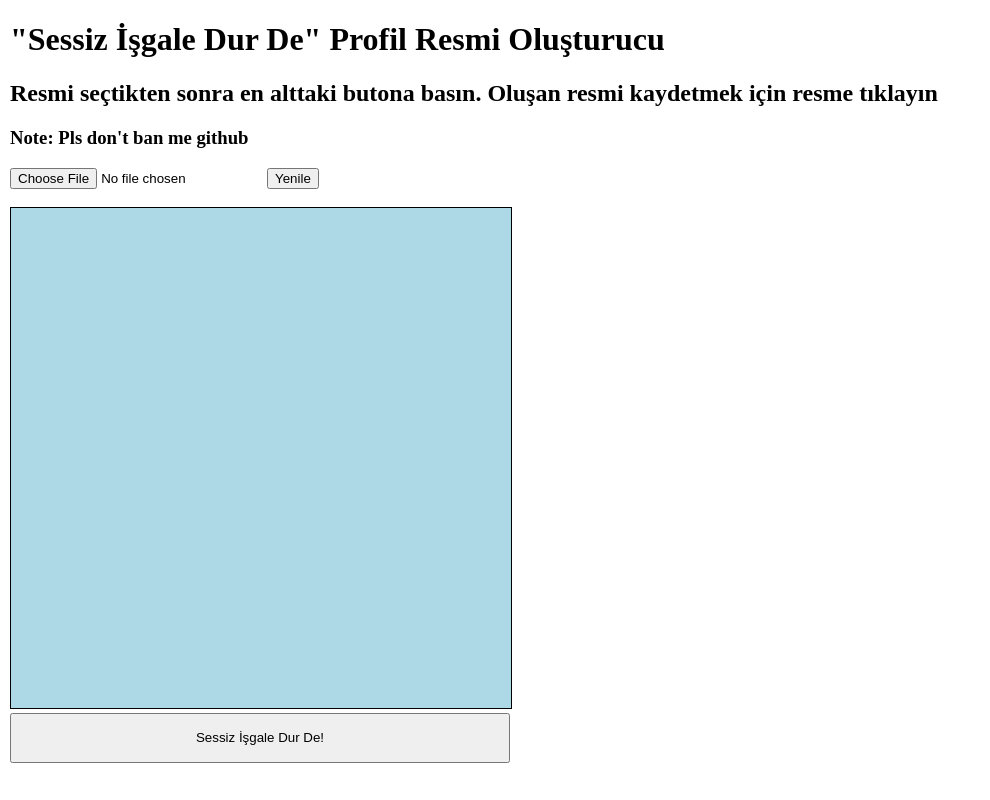
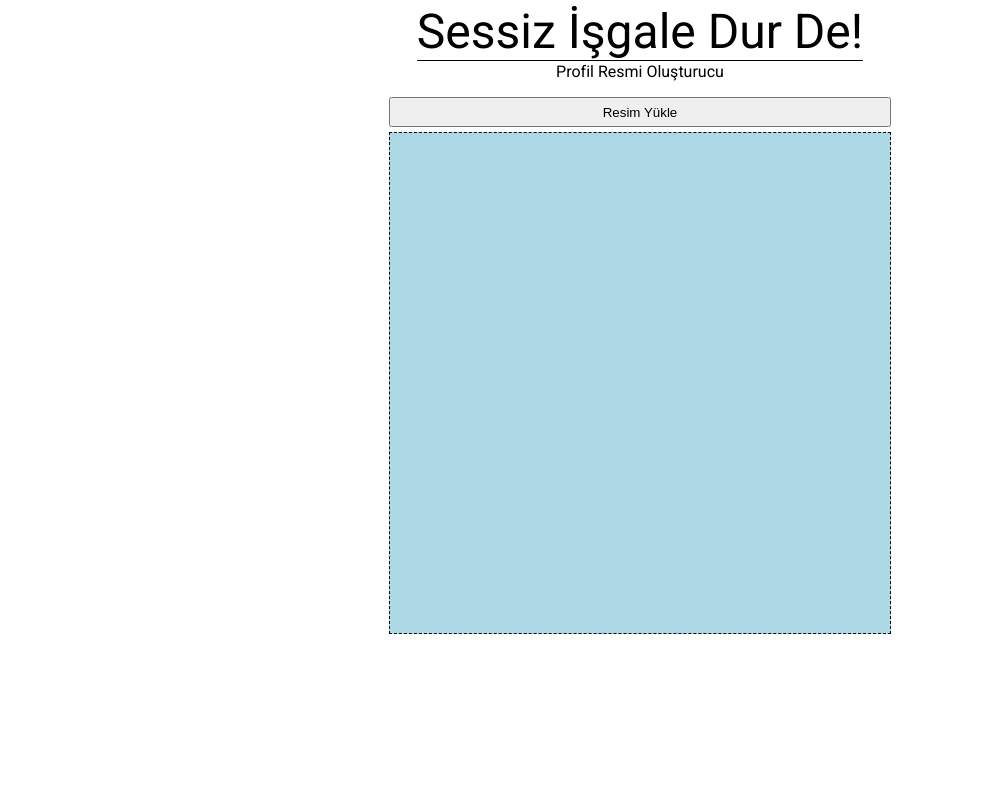
Before and after one commit to creeperkafasi/sessiz-isgale-dur-de, a plain HTML site: page index.html in a window 1280 px wide. Shown: the whole page, without its empty margins (0-990 px from the left). Drawn offline with Linux system fonts and the light colour scheme.

Commit message:
Dizaynı ve resim yükleme kısmını baştan yazdım

```diff
--- a/index.html
+++ b/index.html
@@ -5,24 +5,33 @@
     <meta charset="UTF-8">
     <meta name="viewport" content="width=device-width, initial-scale=1.0">
     <title>Sessiz İşgale Dur De</title>
+    <script defer src="index.js"></script>
+    <link rel="stylesheet" href="style.css">
 </head>
 
-<body style="margin: 10px;">
-    <h1>"Sessiz İşgale Dur De" Profil Resmi Oluşturucu</h1>
-    <h2>Resmi seçtikten sonra en alttaki butona basın. Oluşan resmi kaydetmek için resme tıklayın</h2>
-    <h3><b>Note: Pls don't ban me github</b></h3>
+<body>
+    <div class="title-container">
+        <div class="title">Sessiz İşgale Dur De!</div>
+        <div class="title-sub">Profil Resmi Oluşturucu</div>
+    </div>
 
-    <input type="file" name="Resim Seçin" id="resimInput" accept="image/*">
-    <button onclick="reader.readAsDataURL(resimInput.files[0])">Yenile</button>
-    <br><br>
-    <canvas onclick="download()" id="editCanvas" width="500px" height="500px" style="border: 1px solid; background-color: lightblue;"></canvas>
-    <img width="500px" src="overlay.png" alt="" id="overlayImage" style="position:absolute; left: 10px; z-index: -1">
-    <br>
-    <button style="width: 500px; height: 50px;" onclick="addOverlay()">Sessiz İşgale Dur De!</button>
+    <div class="main-container">
 
+        <div class="ui-container">
+            <div class="buttons">
+                <button onclick="selectImage()">Resim Yükle</button>
+            </div>
+            <div class="canvas-container">
+                <canvas width="500" height="500"></canvas>
+            </div>
+        </div>
+
+    </div>
 </body>
 
-<script>
+<!-- <script>
+    //reader.readAsDataURL(resimInput.files[0])
+
     // YERLİ MİLLİ JAVASCRİPT BEN YAZDIM 🇹🇷🇹🇷🇹🇷
     // -Deniz
     const resimInput = document.getElementById("resimInput");
@@ -50,12 +59,12 @@
         ctx.drawImage(overlayImage, 0, 0, 500, 500)
     }
 
-    function download () {
+    function download() {
         let link = document.createElement('a');
         link.download = 'taşşaklı.png';
         link.href = document.getElementById('editCanvas').toDataURL()
         link.click();
     }
-</script>
+</script> -->
 
 </html>
--- /dev/null
+++ b/index.js
@@ -0,0 +1,29 @@
+const reader = new FileReader();
+
+const input = document.createElement('input');
+input.type = 'file';
+input.accept = "image/*";
+input.addEventListener("input", (ev) => {
+    reader.readAsDataURL(input.files[0]);
+});
+
+let editorCanvas = document.querySelector("canvas");
+let editorCtx = editorCanvas.getContext("2d");
+
+
+const overlayImage = document.createElement("img");
+overlayImage.src = "overlay.png";
+
+const loaderImage = document.createElement("img");
+
+function selectImage() {
+    input.click();
+}
+
+reader.addEventListener("load", (res) => {
+    loaderImage.src = res.target.result;
+    setTimeout(function() {
+            editorCtx.drawImage(loaderImage, 0, 0, 500, 500)
+
+        }, 200) // 200 ms bekletiyorum, lag fln oluyor bazen
+})
--- /dev/null
+++ b/style.css
@@ -0,0 +1,68 @@
+@import url('https://fonts.googleapis.com/css2?family=Roboto:wght@100;400;900&display=swap');
+* {
+    text-align: center;
+}
+
+:root {
+    font-family: 'Roboto';
+}
+
+body {
+    margin: 0px;
+    padding: 0px;
+}
+
+.main-container {
+    display: grid;
+    justify-items: center;
+}
+
+.title-container {
+    display: grid;
+    justify-items: center;
+    margin-top: 3px;
+}
+
+.title {
+    width: fit-content;
+    font-size: 3rem;
+    border-bottom: 1px solid;
+}
+
+.title-sub {
+    margin-top: 1px;
+    font-size: 1rem;
+}
+
+.ui-container {
+    width: fit-content;
+    margin-top: 1rem;
+}
+
+.buttons {
+    display: flex;
+    width: 100%;
+}
+
+.buttons>button {
+    flex: 1;
+    height: 30px;
+}
+
+.canvas-container {
+    margin-top: 5px;
+}
+
+.canvas-container canvas {
+    width: 500px;
+    height: 500px;
+    background-color: lightblue;
+    border: 1px dashed;
+}
+
+@media screen and (max-width:550px) {
+    .canvas-container canvas {
+        width: 300px;
+        height: 300px;
+    }
+}
```
